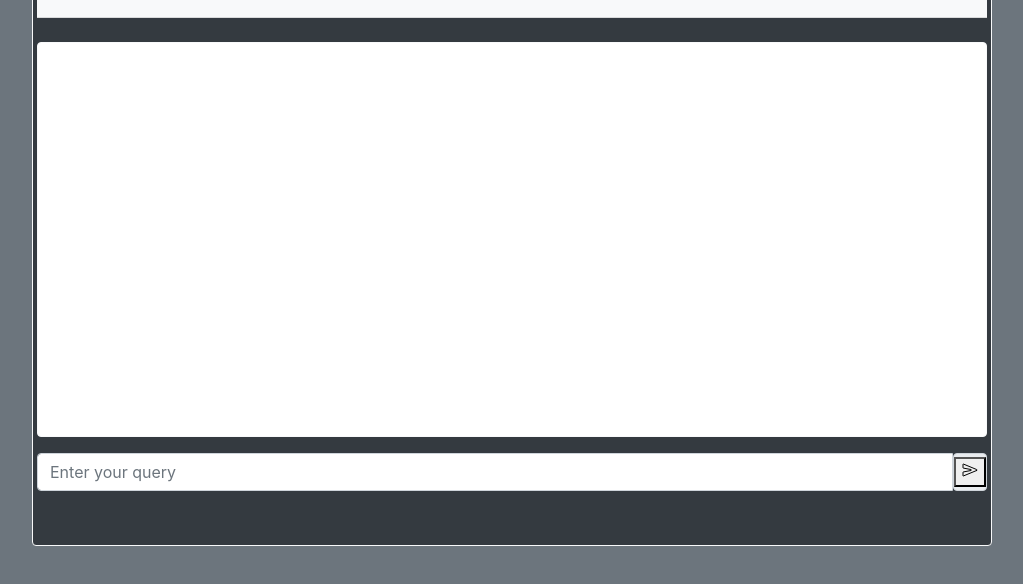
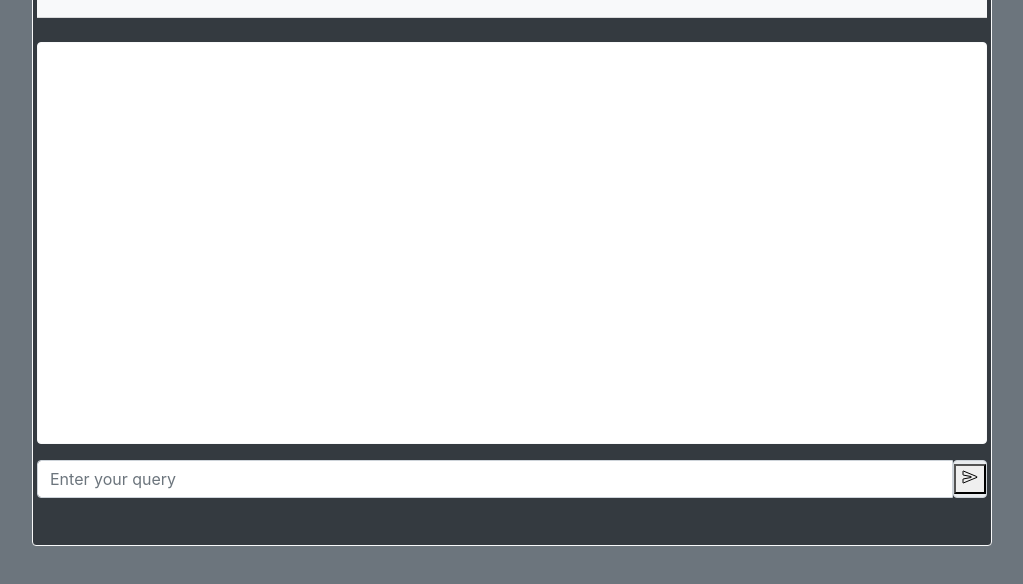
Before and after one commit to spurjhattam2207/maharishi-ramana-counselling-tool, a website: page src/index.html in a window 1280 px wide. Shown: the part 102-686 px from the top of the page, without its empty margins (128-1151 px from the left). Drawn offline with nearby package versions, Linux system fonts and the light colour scheme.

Commit message:
Initialised npm and form control

```diff
--- a/src/index.html
+++ b/src/index.html
@@ -13,10 +13,9 @@
             <div class="card-header bg-light text-black mt-1">
                 <h3 class="text-center">Personal Counsellor</h3>
             </div>
-            <form class="h-100" action="">
-                <div class="card border border-light h-75 mt-4">
-
-                </div>
+            <div class="card border border-light h-100 mt-4">
+            </div>
+            <form class="h-25" action="" method="post">
                 <div class = "input-group"><input type="text" class="form-control mt-3" placeholder="Enter your query"><span class="input-group-text mt-3 px-0 mx-0 mb-0 pb-0 pt-0" ><button type="submit"><ion-icon name="send-outline"></ion-icon></button></span></div>
             </form>
         </div>
```
Also changed, not shown: package.json (added, +16 -0 lines), 2 other files.
